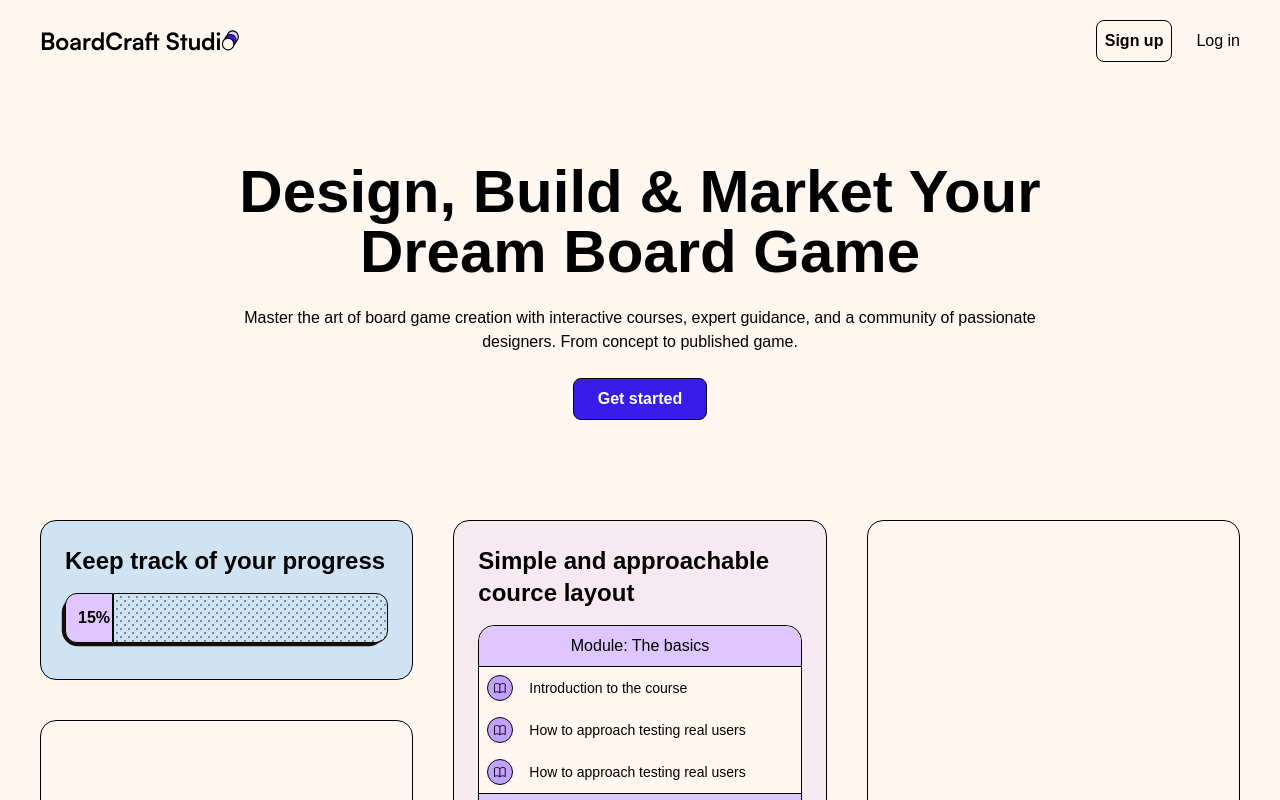
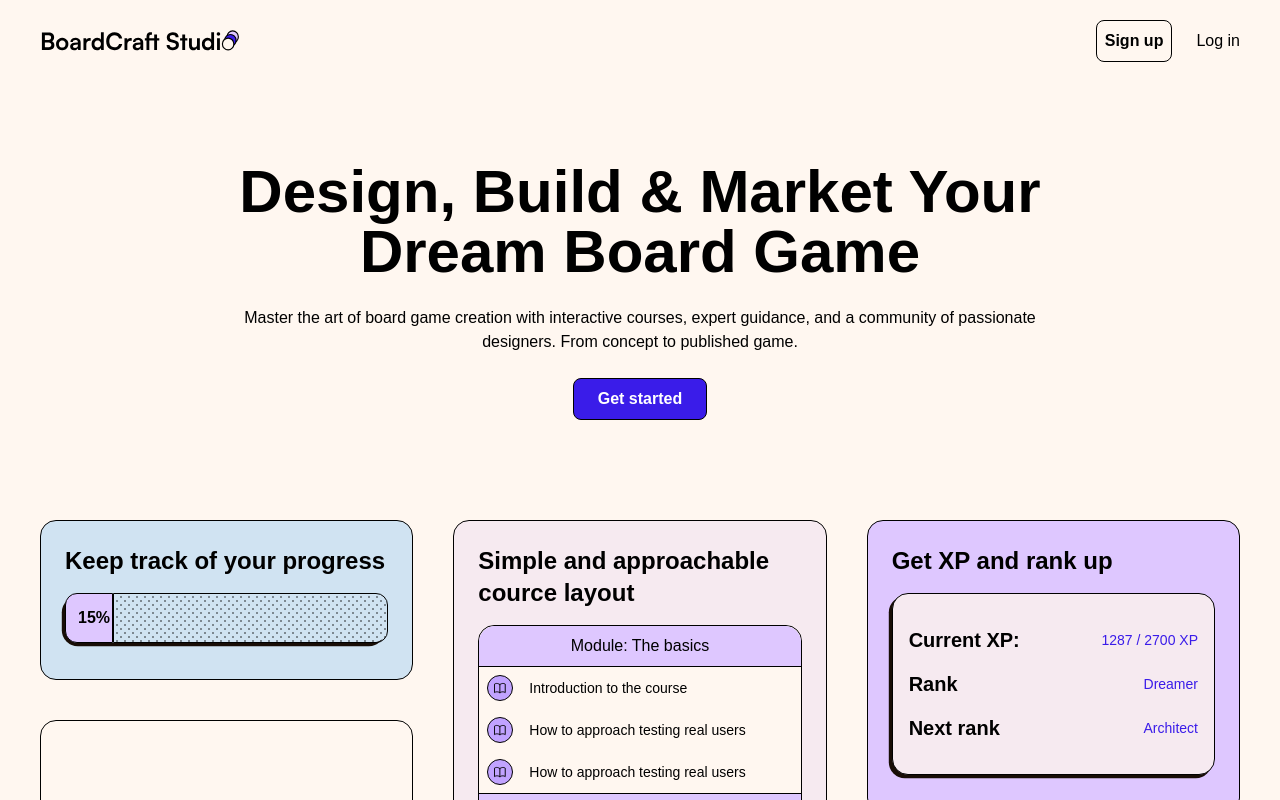
Before and after one commit to t-holmquist/learning-platform, a Next.js app: page / in a window 1280 px wide. Shown: the top 800 px of the page. Built offline with nearby package versions, Linux system fonts and the light colour scheme; a web font is replaced by a local one.

Commit message:
feat: added showcase xp component to front page

```diff
--- a/app/page.tsx
+++ b/app/page.tsx
@@ -6,6 +6,7 @@ import Link from 'next/link'
 import Footer from '@/components/ui/footer';
 import { ShowcaseProgressBar } from '@/components/ui/showcaseProgressBar';
 import { ShowcaseSidebar } from '@/components/ui/showcaseSidebar';
+import { ShowcaseXP } from '@/components/ui/showcaseXP';
 
 
 const Home = () => {
@@ -36,11 +37,11 @@ const Home = () => {
               {/* Sidebar */}
               <ShowcaseSidebar />
               {/* XP and rank */}
-              <div className='col-span-4 row-span-6 border rounded-large'></div>
+              <ShowcaseXP />
               {/* Interactive quiz */}
               <div className='col-span-4 row-span-9 border rounded-large'></div>
               {/* Video learning */}
-              <div className='col-span-4 row-span-6 border rounded-large'></div>
+              <div className='col-span-4 row-span-7 border rounded-large'></div>
         </section>
         <Footer/>
     </div>
--- a/components/ui/showcaseSidebar.tsx
+++ b/components/ui/showcaseSidebar.tsx
@@ -1,20 +1,10 @@
-'use client'
-
 import { lessonData } from '@/data/data';
-import { motion } from 'motion/react'
-import { useState } from 'react';
-
 
 export const ShowcaseSidebar = () => {
-
-    const [isActive, setIsActive] = useState(false);
-
 
   return (
 
     <div
-    onMouseEnter={() => {setIsActive(true)}}
-    onMouseLeave={() => {setIsActive(false)}}
     className='col-span-4 row-span-12 border space-y-4 rounded-large p-6 bg-bg-red hover:border-primary transition-all'>
         <h2 className='text-2xl font-bold'>Simple and approachable cource layout</h2>
         <div className='border rounded-large bg-bg-sand'>
--- /dev/null
+++ b/components/ui/showcaseXP.tsx
@@ -0,0 +1,32 @@
+'use client'
+
+import { motion } from 'motion/react'
+
+export const ShowcaseXP = () => {
+
+  return (
+
+    <div
+    className='col-span-4 row-span-5 border space-y-4 rounded-large p-6 bg-secondary hover:border-primary transition-all'>
+        <h2 className='text-2xl font-bold'>Get XP and rank up</h2>
+        <motion.div
+        initial={{y:0, rotate: 0}}
+        whileHover={{y:5, rotateX: 20, rotateZ: 5}}
+        className='flex flex-col px-4 p-8 gap-4 border rounded-large bg-bg-red shadow-primary'>
+            <div className="flex justify-between items-center">
+                <h3 className='text-xl font-bold'>Current XP:</h3>
+                <p className="text-sm text-primary">1287 / 2700 XP</p>
+            </div>
+            <div className="flex justify-between items-center">
+                <h3 className='text-xl font-bold'>Rank</h3>
+                <p className="text-sm text-primary">Dreamer</p>
+            </div>
+            <div className="flex justify-between items-center">
+                <h3 className='text-xl font-bold'>Next rank</h3>
+                <p className="text-sm text-primary">Architect</p>
+            </div>
+        </motion.div>
+    </div>
+
+  );
+}
```
